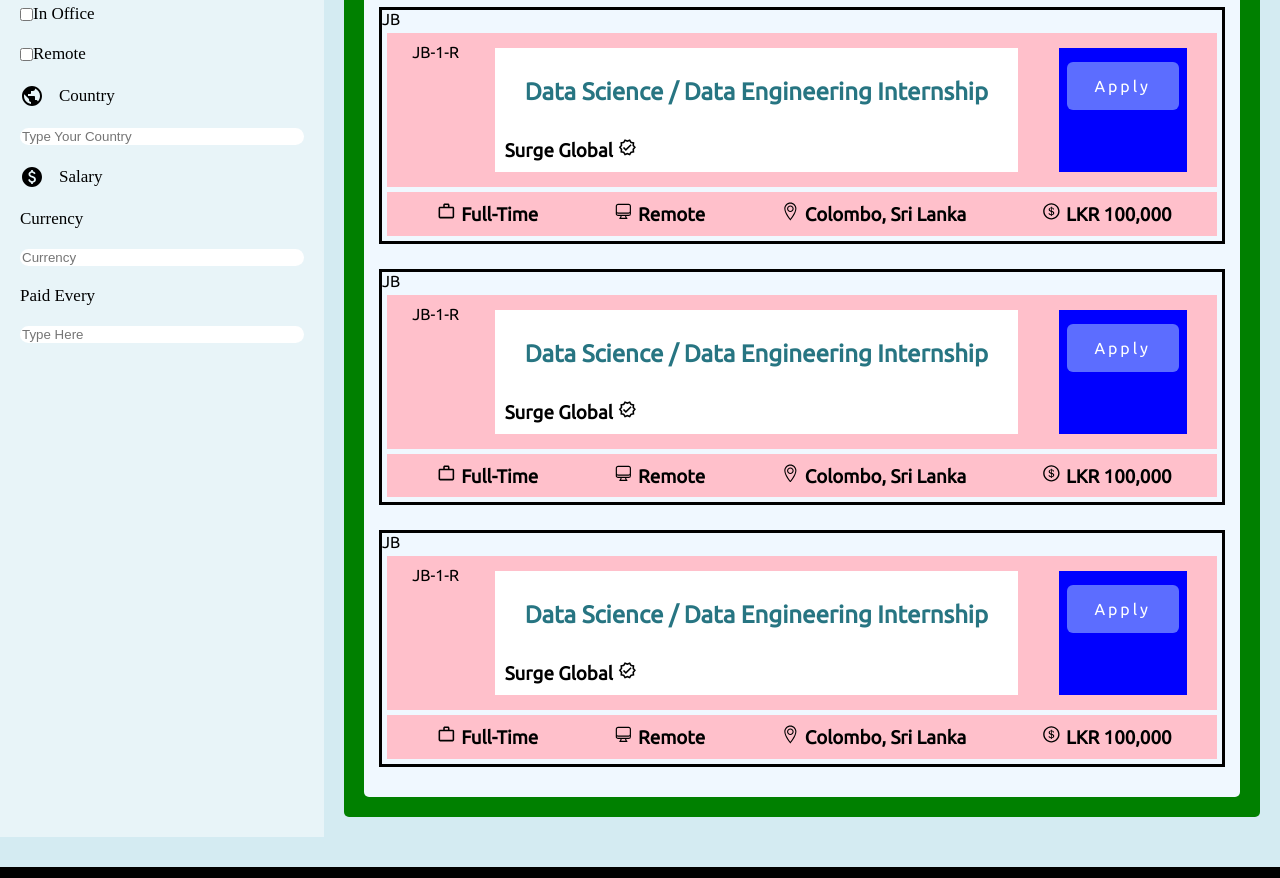
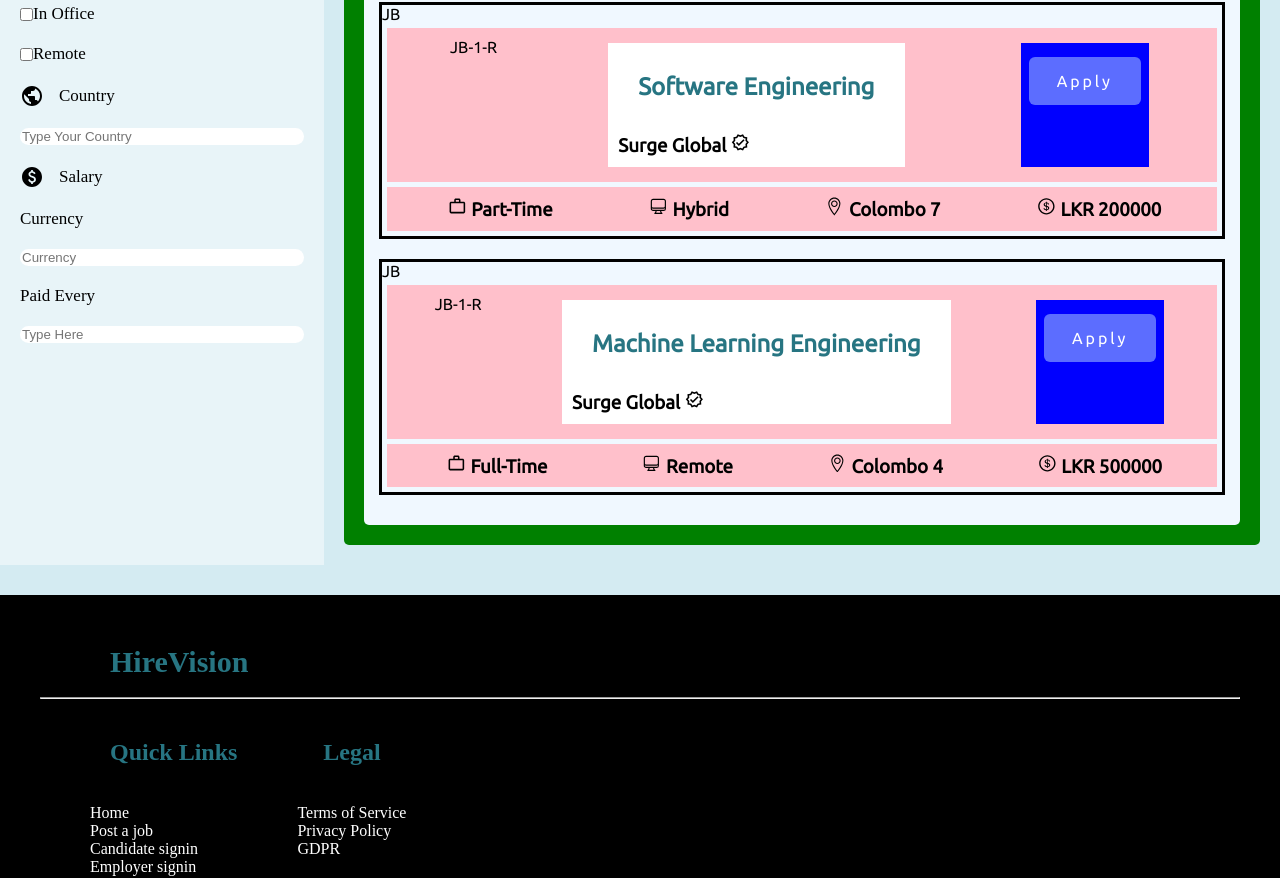
Before and after one commit to dilauow/loopsSDGP, a React (Create React App) app in the folder frontend/: page / in a window 1280 px wide. Shown: the part 395-1273 px from the top of the page. Built offline with nearby package versions, Linux system fonts and the light colour scheme.

Commit message:
Made job card as a resuable component

```diff
--- a/frontend/src/components/Jobcard/Jobcard.css
+++ b/frontend/src/components/Jobcard/Jobcard.css
@@ -0,0 +1,54 @@
+@import url("https://fonts.googleapis.com/css2?family=Poppins:wght@200;300;400;600;800&family=Roboto:wght@300&family=Ubuntu:wght@300;400&display=swap");
+
+/* * */
+.job-card {
+  margin: 5px;
+  margin-bottom: 20px;
+  border: black solid;
+}
+
+/* * */
+.job-card-first-row {
+  background: pink;
+  margin: 5px;
+  padding: 10px;
+  display: flex;
+  justify-content: space-around;
+}
+/* * */
+.job-card-second-row {
+  background: pink;
+  margin: 5px;
+  padding: 10px;
+  display: flex;
+  justify-content: space-around;
+}
+/* * */
+.job-card-first-col {
+  background: blue;
+  margin: 5px;
+  display: flex;
+  border-radius: 15px;
+}
+/* * */
+.job-card-second-col {
+  background: blue;
+  margin: 5px;
+  padding: 8px;
+}
+
+/* * */
+.job-card-title-company-name {
+  background: white;
+  padding: 10px;
+}
+/* * */
+.job-card-title-company-name h3 {
+  padding-top: 12px;
+}
+
+/* * */
+.h-icons {
+  margin-right: 5px;
+  margin-left: 5px;
+}
--- a/frontend/src/components/Jobcard/Jobcard.js
+++ b/frontend/src/components/Jobcard/Jobcard.js
@@ -0,0 +1,91 @@
+import React from "react";
+import { BUTTON_TYPES } from "../common/Buttondata";
+import "./Jobcard.css";
+import { MdOutlineWorkOutline, MdOutlineVerified } from "react-icons/md";
+import { HiOutlineComputerDesktop } from "react-icons/hi2";
+import { TfiLocationPin } from "react-icons/tfi";
+import { AiOutlineDollarCircle } from "react-icons/ai";
+import Button from "../Button/Button";
+
+function Jobcard() {
+  /* This part use for fetch data*/
+  /* const [data, setData] = useState([]);
+
+  useEffect(() => {
+    fetch('/api/my_data')
+      .then(response => response.json())
+       .then(data => setData(data));
+   }, []); */
+
+  const data = [
+    {
+      id: 1,
+      jobtitle: "Data Engineering",
+      jobtime: "Full-Time",
+      jobMethod: "Remote",
+      joblocation: "Colombo",
+      jobsalary: 100000,
+    },
+    {
+      id: 2,
+      jobtitle: "Software Engineering",
+      jobtime: "Part-Time",
+      jobMethod: "Hybrid",
+      joblocation: "Colombo 7",
+      jobsalary: 200000,
+    },
+    {
+      id: 3,
+      jobtitle: "Machine Learning Engineering",
+      jobtime: "Full-Time",
+      jobMethod: "Remote",
+      joblocation: "Colombo 4",
+      jobsalary: 500000,
+    },
+  ];
+  return (
+    <div>
+      {data.map((jobs) => (
+        <div className="job-card" key={jobs.id}>
+          JB
+          <div className="job-card-first-row">
+            JB-1-R
+            <div className="job-card-first-col">
+              {/* <div className="job-card-icon">ICON</div> */}
+              <div className="job-card-title-company-name">
+                <h2>{jobs.jobtitle}</h2>
+                <h3>
+                  Surge Global
+                  <MdOutlineVerified className="h-icons" />
+                </h3>
+              </div>
+            </div>
+            <div className="job-card-second-col">
+              <Button type={BUTTON_TYPES.PRIMARY} btnText="Apply" />
+            </div>
+          </div>
+          <div className="job-card-second-row">
+            <h3>
+              <MdOutlineWorkOutline className="h-icons" />
+              {jobs.jobtime}
+            </h3>
+            <h3>
+              <HiOutlineComputerDesktop className="h-icons" />
+              {jobs.jobMethod}
+            </h3>
+            <h3>
+              <TfiLocationPin className="h-icons" />
+              {jobs.joblocation}
+            </h3>
+            <h3>
+              <AiOutlineDollarCircle className="h-icons" />
+              LKR {jobs.jobsalary}
+            </h3>
+          </div>
+        </div>
+      ))}
+    </div>
+  );
+}
+
+export default Jobcard;
--- a/frontend/src/components/Rightpane/rightpane.js
+++ b/frontend/src/components/Rightpane/rightpane.js
@@ -6,6 +6,7 @@
 import { AiOutlineDollarCircle } from "react-icons/ai";
 import Button from "../Button/Button";
 import { BUTTON_TYPES } from "../common/Buttondata";
+import Jobcard from "../Jobcard/Jobcard";
 // import { BUTTON_TYPE } from "./components/common/Buttondata.js";
 
 function Rightpane() {
@@ -14,158 +15,7 @@
       RP
       <div className="job-card-container">
         JB-CON
-        {/* First Job card */}
-        <div className="job-card">
-          JB
-          <div className="job-card-first-row">
-            JB-1-R
-            <div className="job-card-first-col">
-              {/* <div className="job-card-icon">ICON</div> */}
-              <div className="job-card-title-company-name">
-                <h2>Data Science / Data Engineering Internship</h2>
-                <h3>
-                  Surge Global
-                  <MdOutlineVerified className="h-icons" />
-                </h3>
-              </div>
-            </div>
-            <div className="job-card-second-col">
-              <Button type={BUTTON_TYPES.PRIMARY} btnText="Apply" />
-            </div>
-          </div>
-          <div className="job-card-second-row">
-            <h3>
-              <MdOutlineWorkOutline className="h-icons" />
-              Full-Time
-            </h3>
-            <h3>
-              <HiOutlineComputerDesktop className="h-icons" />
-              Remote
-            </h3>
-            <h3>
-              <TfiLocationPin className="h-icons" />
-              Colombo, Sri Lanka
-            </h3>
-            <h3>
-              <AiOutlineDollarCircle className="h-icons" />
-              LKR 100,000
-            </h3>
-          </div>
-        </div>
-        {/* Second job card */}
-        <div className="job-card">
-          JB
-          <div className="job-card-first-row">
-            JB-1-R
-            <div className="job-card-first-col">
-              {/* <div className="job-card-icon">ICON</div> */}
-              <div className="job-card-title-company-name">
-                <h2>Data Science / Data Engineering Internship</h2>
-                <h3>
-                  Surge Global
-                  <MdOutlineVerified className="h-icons" />
-                </h3>
-              </div>
-            </div>
-            <div className="job-card-second-col">
-              <Button type={BUTTON_TYPES.PRIMARY} btnText="Apply" />
-            </div>
-          </div>
-          <div className="job-card-second-row">
-            <h3>
-              <MdOutlineWorkOutline className="h-icons" />
-              Full-Time
-            </h3>
-            <h3>
-              <HiOutlineComputerDesktop className="h-icons" />
-              Remote
-            </h3>
-            <h3>
-              <TfiLocationPin className="h-icons" />
-              Colombo, Sri Lanka
-            </h3>
-            <h3>
-              <AiOutlineDollarCircle className="h-icons" />
-              LKR 100,000
-            </h3>
-          </div>
-        </div>
-        {/* Third Job card */}
-        <div className="job-card">
-          JB
-          <div className="job-card-first-row">
-            JB-1-R
-            <div className="job-card-first-col">
-              {/* <div className="job-card-icon">ICON</div> */}
-              <div className="job-card-title-company-name">
-                <h2>Data Science / Data Engineering Internship</h2>
-                <h3>
-                  Surge Global
-                  <MdOutlineVerified className="h-icons" />
-                </h3>
-              </div>
-            </div>
-            <div className="job-card-second-col">
-              <Button type={BUTTON_TYPES.PRIMARY} btnText="Apply" />
-            </div>
-          </div>
-          <div className="job-card-second-row">
-            <h3>
-              <MdOutlineWorkOutline className="h-icons" />
-              Full-Time
-            </h3>
-            <h3>
-              <HiOutlineComputerDesktop className="h-icons" />
-              Remote
-            </h3>
-            <h3>
-              <TfiLocationPin className="h-icons" />
-              Colombo, Sri Lanka
-            </h3>
-            <h3>
-              <AiOutlineDollarCircle className="h-icons" />
-              LKR 100,000
-            </h3>
-          </div>
-        </div>
-        {/* Forth Job card */}
-        <div className="job-card">
-          JB
-          <div className="job-card-first-row">
-            JB-1-R
-            <div className="job-card-first-col">
-              {/* <div className="job-card-icon">ICON</div> */}
-              <div className="job-card-title-company-name">
-                <h2>Data Science / Data Engineering Internship</h2>
-                <h3>
-                  Surge Global
-                  <MdOutlineVerified className="h-icons" />
-                </h3>
-              </div>
-            </div>
-            <div className="job-card-second-col">
-              <Button type={BUTTON_TYPES.PRIMARY} btnText="Apply" />
-            </div>
-          </div>
-          <div className="job-card-second-row">
-            <h3>
-              <MdOutlineWorkOutline className="h-icons" />
-              Full-Time
-            </h3>
-            <h3>
-              <HiOutlineComputerDesktop className="h-icons" />
-              Remote
-            </h3>
-            <h3>
-              <TfiLocationPin className="h-icons" />
-              Colombo, Sri Lanka
-            </h3>
-            <h3>
-              <AiOutlineDollarCircle className="h-icons" />
-              LKR 100,000
-            </h3>
-          </div>
-        </div>
+        <Jobcard />
       </div>
     </div>
   );
```
Also changed, not shown: frontend/src/components/Rightpane/rightpane.css (+8 -7 lines), frontend/src/pages/Formpage/Form.js (added, +8 -0 lines), frontend/src/pages/login/login.js (+28 -12 lines), frontend/src/pages/Formpage/Form.css (added).
